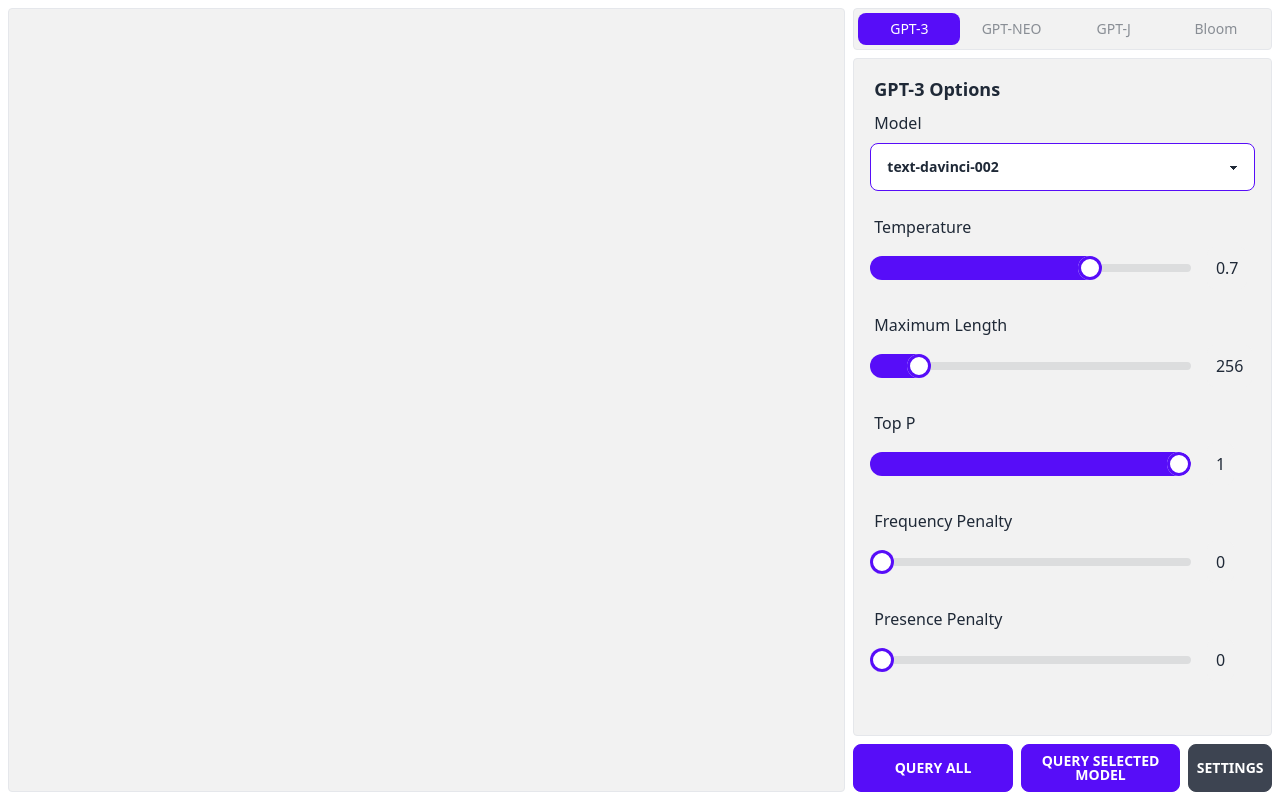
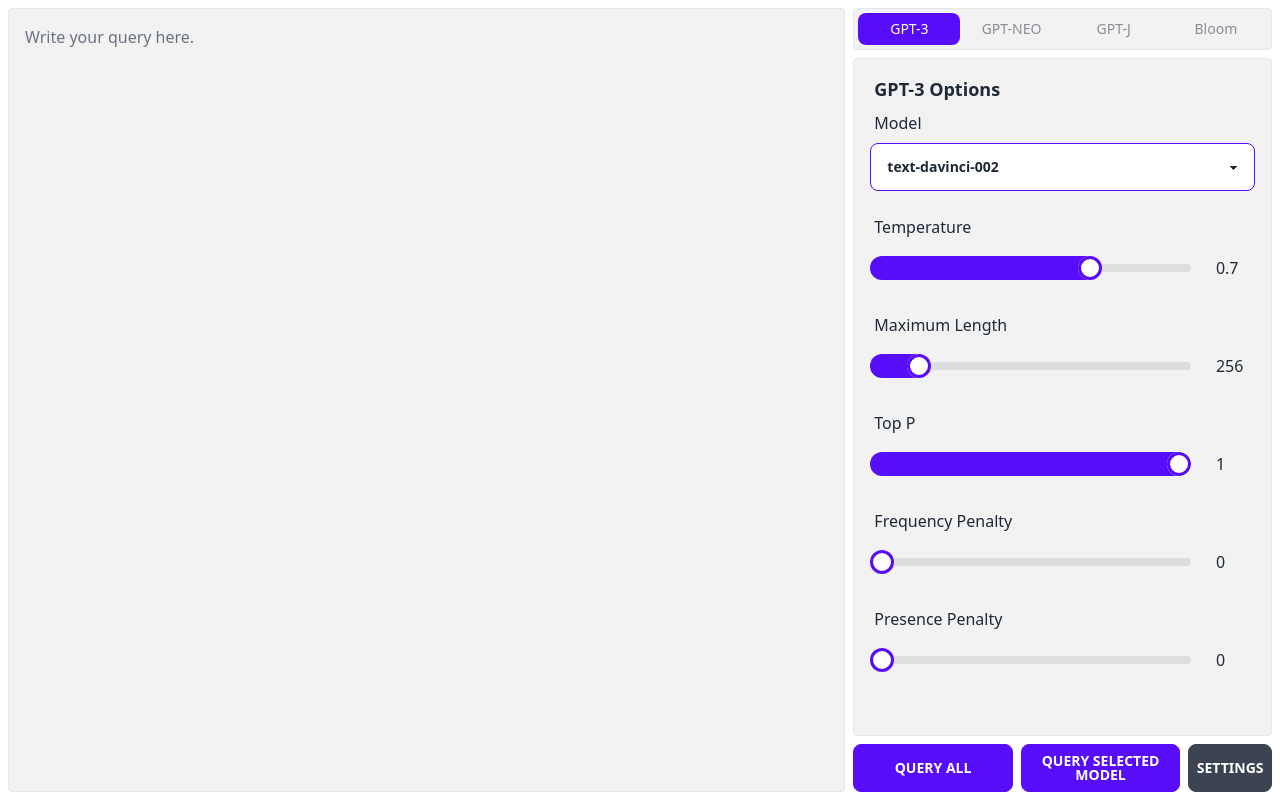
Before and after one commit to noahsmiths/ai-playground, a React (Vite) app: page / in a window 1280 px wide. Built offline with nearby package versions, Linux system fonts and the light colour scheme.

Commit message:
added placeholder to main query field

```diff
--- a/src/App.jsx
+++ b/src/App.jsx
@@ -53,8 +53,7 @@
     return (
         <>
             <div id="root" className="grid grid-span-rows grid-cols-12 gap w-screen h-screen">
-                <div contentEditable="true" className="transition-all bg-base-200 border hover:border-primary focus:border-primary-focus col-span-8 m-2 rounded p-4 outline-none">
-
+                <div placeholder="Write your query here." contentEditable="true" className="transition-all bg-base-200 border hover:border-primary focus:border-primary-focus col-span-8 m-2 rounded p-4 outline-none before:empty:content-[attr(placeholder)] before:empty:text-gray-500">
                 </div>
                 <div className="flex flex-col col-span-4 mt-2 mb-2 pr-2 w-full overflow-auto">
                     <div className="flex flex-row justify-evenly tabs tabs-boxed w-full mb-2 border rounded">
```
